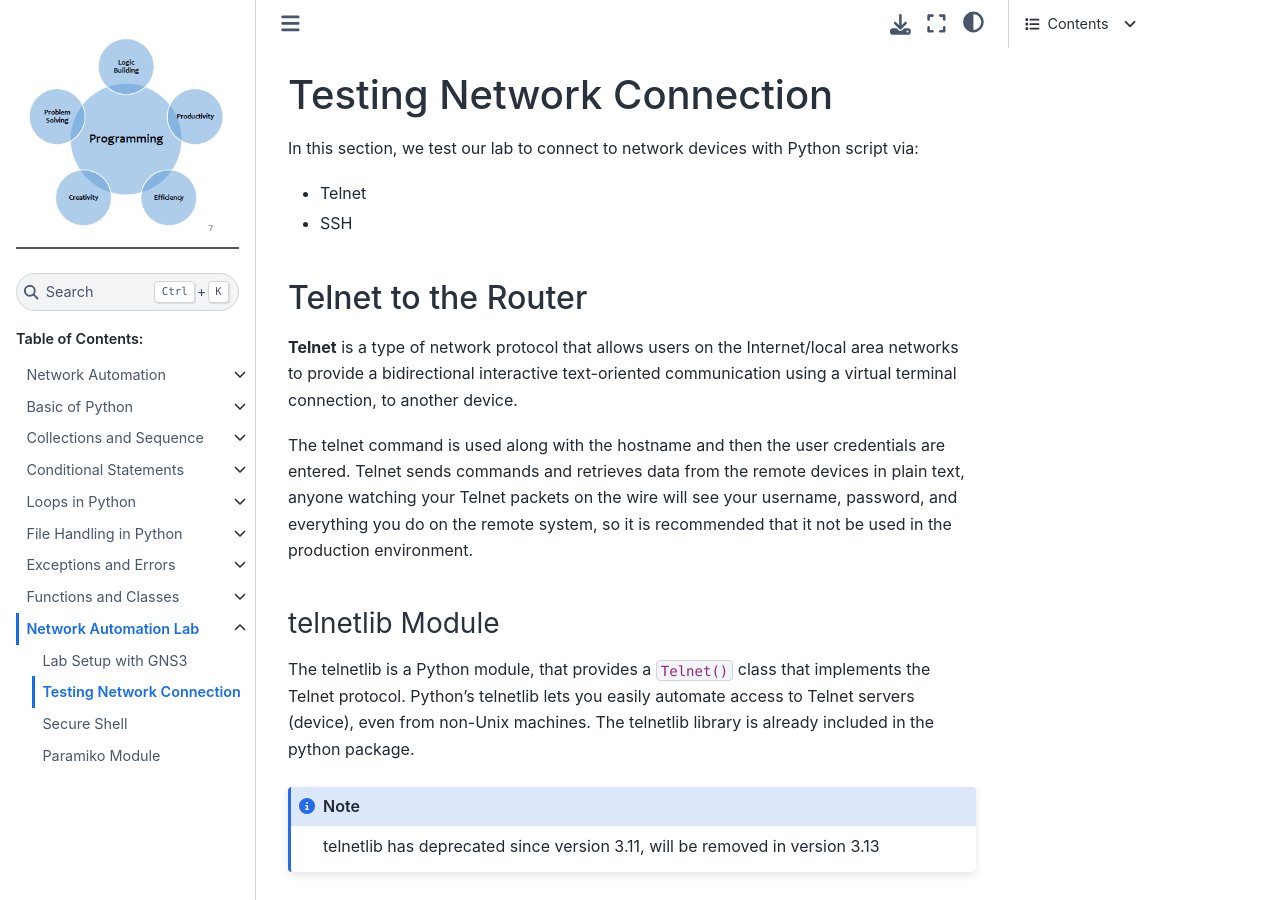
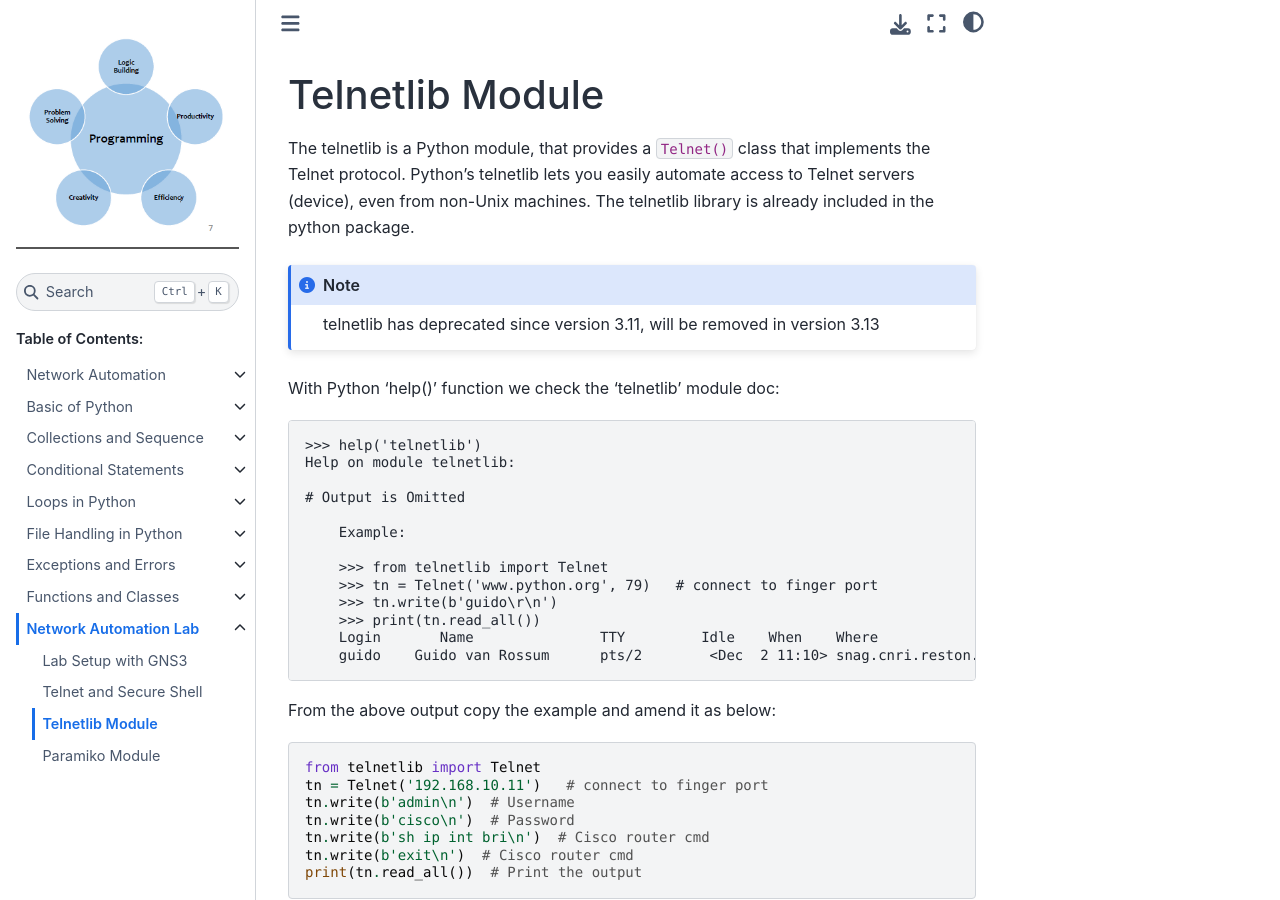
Before and after one commit to sydasif/python-book, a Sphinx documentation site: the page built from docs/source/09_lab/03_telnetlib.md, in a window 1280 px wide and 900 px high. Built offline with Sphinx 7.4.7 and the Sphinx Book theme 1.1.4, drawn with Linux system fonts in a browser that asks for light colours; some of the changed text lies outside the part shown.

Commit message:
update ch-09

````diff
--- a/docs/source/09_lab/02_telnetlib.md
+++ b/docs/source/09_lab/03_telnetlib.md
@@ -1,17 +1,4 @@
-# Testing Network Connection
-
-In this section, we test our lab to connect to network devices with Python script via:
-
-- Telnet
-- SSH
-
-## Telnet to the Router
-
-**Telnet**  is a type of network protocol that allows users on the Internet/local area networks to provide a bidirectional interactive text-oriented communication using a virtual terminal connection, to another device.
-
-The telnet command is used along with the hostname and then the user credentials are entered. Telnet sends commands and retrieves data from the remote devices in plain text, anyone watching your Telnet packets on the wire will see your username, password, and everything you do on the remote system, so it is recommended that it not be used in the production environment.
-
-### telnetlib Module
+# Telnetlib Module
 
 The telnetlib is a Python module, that provides a `Telnet()` class that implements the Telnet protocol. Python’s telnetlib lets you easily automate access to Telnet servers (device), even from non-Unix machines. The telnetlib library is already included in the python package.
 
--- a/docs/source/09_lab/index.md
+++ b/docs/source/09_lab/index.md
@@ -6,7 +6,7 @@ One of the best ways to learn about a topic is to practice what you study, valid
 :maxdepth: 1
 
 01_setup
-02_telnetlib
-03_ssh
+02_connection
+03_telnetlib
 04_paramiko
 ```
````
Also changed, not shown: docs/source/09_lab/02_connection.md (renamed from docs/source/09_lab/03_ssh.md, +14 -1 lines).
